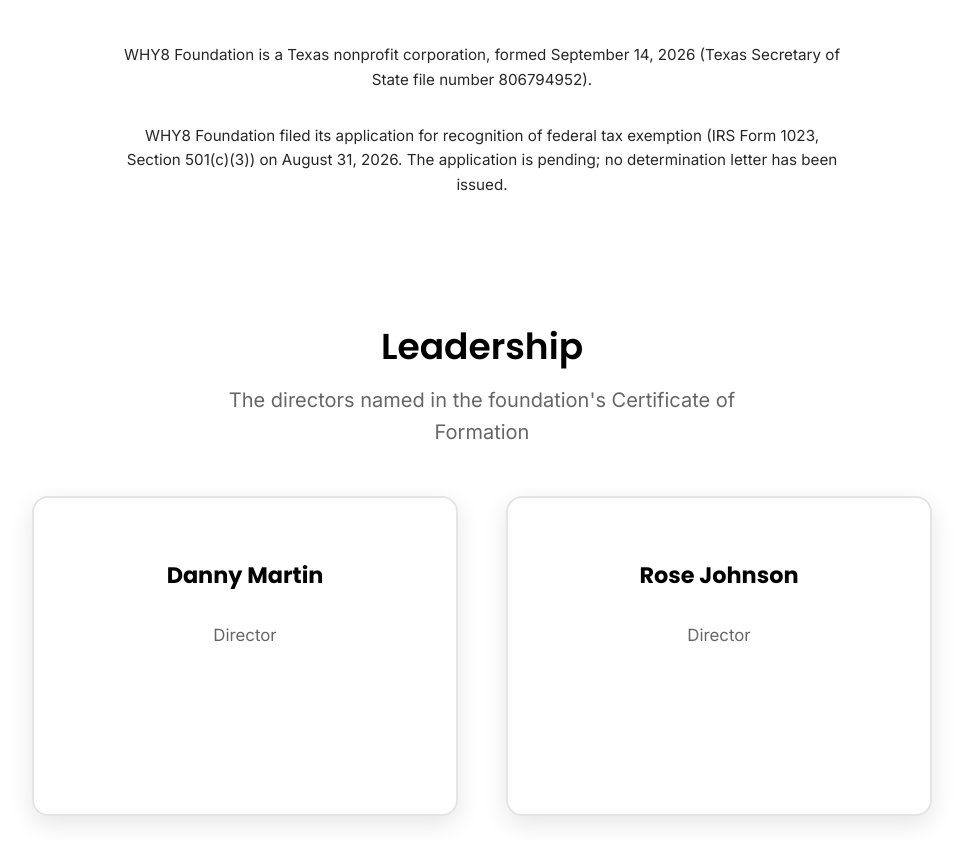
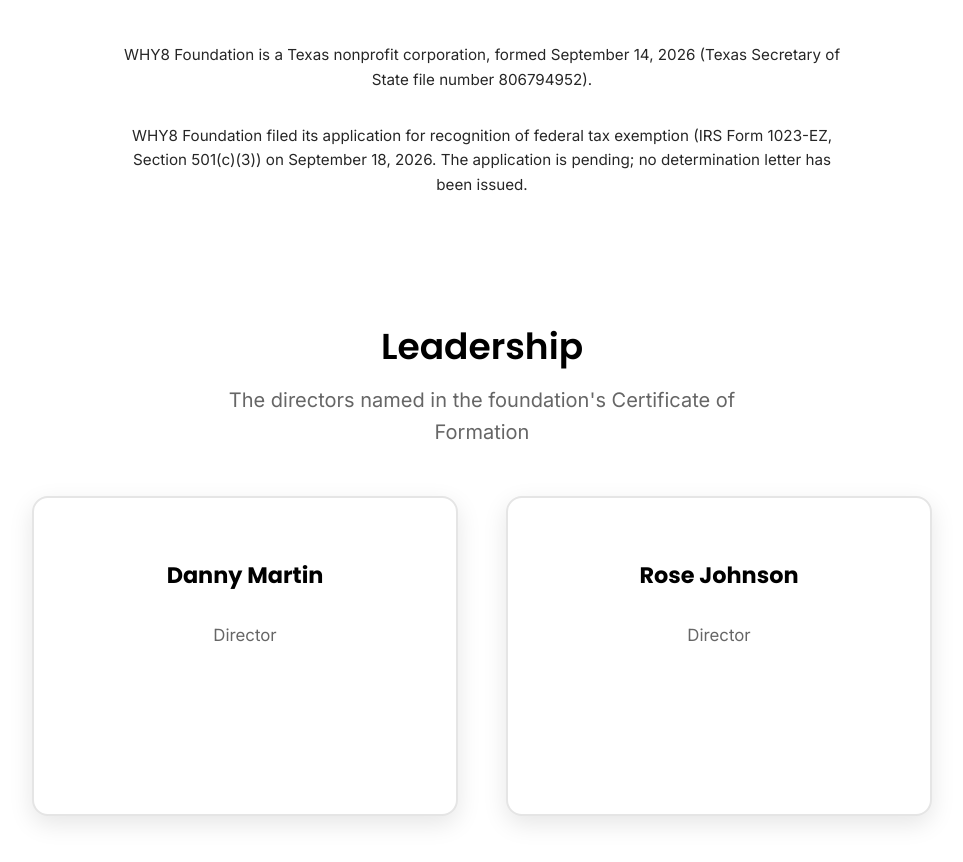
Before and after one commit to rosejohnson3923/why8-website, a website: page index.html in a window 1280 px wide. Shown: the part 1500-2362 px from the top of the page, without its empty margins (158-1121 px from the left). Drawn offline with Linux system fonts and the light colour scheme.

Commit message:
v1.3: the application sentence corrected — IRS Form 1023-EZ, filed September 18, 2026 (claim why8.irs.form-1023ez-filed, ops 267; the 08-31 date was the eligibility worksheet); check:claims refuses the old date and the un-suffixed form name and requires the corrected sentence

```diff
--- a/index.html
+++ b/index.html
@@ -102,8 +102,8 @@
                     <p>WHY8 Foundation is a Texas nonprofit corporation for charitable and educational purposes. Its purpose is to expand access to career-connected learning, career exploration and workforce-readiness education for students in kindergarten through grade 12, with emphasis on students in underserved and economically disadvantaged communities; to develop, provide, sponsor and fund educational programs, curricula, instructional materials and educational technology that connect academic instruction to career and technical education, industry-recognized credentials and postsecondary pathways; to support educators and school districts through professional development, training and instructional resources; and to conduct and publish research on career-connected learning and student outcomes.</p>
                 </div>
                 <p class="entity-line">WHY8 Foundation is a Texas nonprofit corporation, formed September 14, 2026 (Texas Secretary of State file number 806794952).</p>
-                <!-- claim: why8.irs.form-1023-filed (ops 258) — the application, pending. Not a status: nothing here says exempt, deductible or charity. -->
-                <p class="entity-line">WHY8 Foundation filed its application for recognition of federal tax exemption (IRS Form 1023, Section 501(c)(3)) on August 31, 2026. The application is pending; no determination letter has been issued.</p>
+                <!-- claim: why8.irs.form-1023ez-filed (ops 267) -->
+                <p class="entity-line">WHY8 Foundation filed its application for recognition of federal tax exemption (IRS Form 1023-EZ, Section 501(c)(3)) on September 18, 2026. The application is pending; no determination letter has been issued.</p>
             </div>
         </div>
     </section>
--- a/package.json
+++ b/package.json
@@ -8,7 +8,7 @@
     "dev": "npx serve -s . -l 3004",
     "build": "echo 'Static site - no build required'",
     "sync:tokens": "cp ../esposure-brand-tokens/css/brand-tokens.css assets/css/ && cp ../esposure-brand-tokens/css/brands/why8.css assets/css/",
-    "check:claims": "! grep -rniE 'is a 501\\(c\\)\\(3\\)|501\\(c\\)\\(3\\) (organization|nonprofit|charity)|tax[- ]deductible|tax[- ]exempt\\b|public charity|being organized as|[0-9]+ FM [0-9]+|tiktok\\.com|why8[-_.]foundation' index.html privacy-policy.html && grep -q 'formed September 14, 2026 (Texas Secretary of State file number 806794952)' index.html && grep -q 'The application is pending; no determination letter has been issued.' index.html && [ \"$(grep -c 'why8foundation' index.html)\" -ge 3 ] && grep -qi 'youtube.com/@Why8Foundation' index.html"
+    "check:claims": "! grep -rniE 'is a 501\\(c\\)\\(3\\)|501\\(c\\)\\(3\\) (organization|nonprofit|charity)|tax[- ]deductible|tax[- ]exempt\\b|public charity|being organized as|[0-9]+ FM [0-9]+|August 31|Form 1023([^-]|$)|tiktok\\.com|why8[-_.]foundation' index.html privacy-policy.html && grep -q 'formed September 14, 2026 (Texas Secretary of State file number 806794952)' index.html && grep -q 'The application is pending; no determination letter has been issued.' index.html && [ \"$(grep -c 'why8foundation' index.html)\" -ge 3 ] && grep -qi 'youtube.com/@Why8Foundation' index.html && grep -q 'IRS Form 1023-EZ, Section 501(c)(3)) on September 18, 2026' index.html"
   },
   "repository": {
     "type": "git",
```
